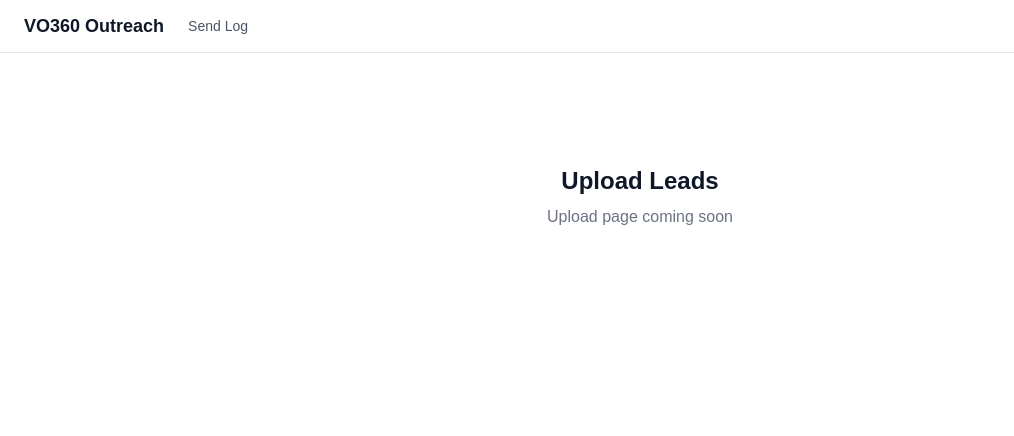
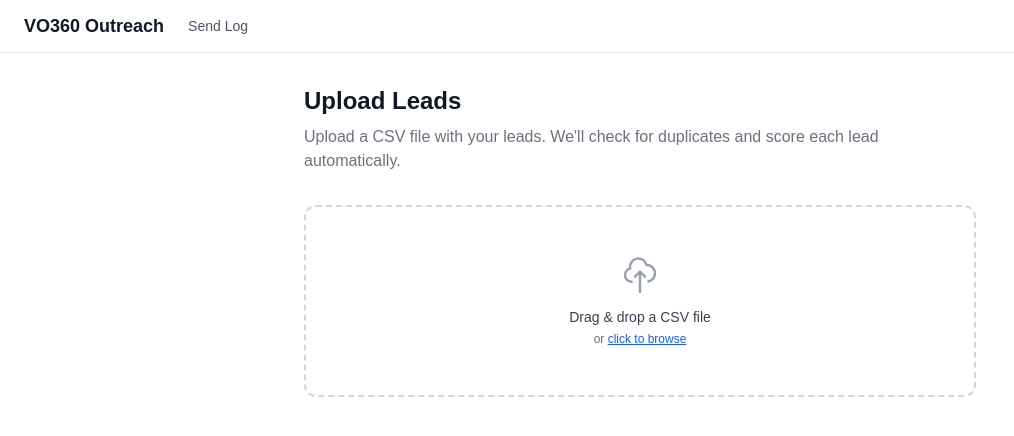
Before and after one commit to urielholzman36-cmd/BatchLeads-GHL-COLD-AUDIENCE-, a Next.js app: page / in a window 1280 px wide. Shown: the top 436 px of the page, without its empty margins (0-1014 px from the left). Built offline with nearby package versions, Linux system fonts and the light colour scheme.

Commit message:
feat: add upload page with CSV parsing and GHL dedup

```diff
--- a/src/app/page.tsx
+++ b/src/app/page.tsx
@@ -1,8 +1,113 @@
-export default function Home() {
+"use client";
+
+import { useState } from "react";
+import { useRouter } from "next/navigation";
+import UploadZone from "@/components/upload-zone";
+import { parseCSV } from "@/lib/csv-parser";
+import type { Lead } from "@/lib/types";
+
+type Status =
+  | { kind: "idle" }
+  | { kind: "parsed"; count: number }
+  | { kind: "deduping"; count: number }
+  | { kind: "done"; newLeads: Lead[]; skipped: number }
+  | { kind: "error"; message: string };
+
+export default function UploadPage() {
+  const router = useRouter();
+  const [status, setStatus] = useState<Status>({ kind: "idle" });
+
+  async function handleFileLoaded(csvText: string) {
+    const leads = parseCSV(csvText);
+    if (leads.length === 0) {
+      setStatus({ kind: "error", message: "No valid leads found in this CSV." });
+      return;
+    }
+
+    setStatus({ kind: "deduping", count: leads.length });
+
+    const phones = leads.map((l) => l.phone).filter(Boolean);
+
+    let alreadyContacted: string[] = [];
+    try {
+      const res = await fetch("/api/dedup", {
+        method: "POST",
+        headers: { "Content-Type": "application/json" },
+        body: JSON.stringify({ phones }),
+      });
+      if (res.ok) {
+        const data = await res.json();
+        alreadyContacted = data.alreadyContacted ?? [];
+      }
+    } catch {
+      // dedup failure is non-fatal; proceed with all leads
+    }
+
+    const contactedSet = new Set(alreadyContacted);
+    const newLeads = leads.filter((l) => !contactedSet.has(l.phone));
+    const skipped = leads.length - newLeads.length;
+
+    setStatus({ kind: "done", newLeads, skipped });
+  }
+
+  function handleProceed() {
+    if (status.kind !== "done") return;
+    sessionStorage.setItem("outreach_leads", JSON.stringify(status.newLeads));
+    router.push("/review");
+  }
+
   return (
-    <div className="text-center py-20">
-      <h1 className="text-2xl font-bold text-gray-900">Upload Leads</h1>
-      <p className="text-gray-500 mt-2">Upload page coming soon</p>
+    <div className="max-w-2xl mx-auto">
+      <h1 className="text-2xl font-bold text-gray-900 mb-2">Upload Leads</h1>
+      <p className="text-gray-500 mb-8">
+        Upload a CSV file with your leads. We&apos;ll check for duplicates and score each lead automatically.
+      </p>
+
+      <UploadZone onFileLoaded={handleFileLoaded} />
+
+      {status.kind !== "idle" && (
+        <div className="mt-6 p-4 rounded-xl border border-gray-200 bg-white">
+          {status.kind === "deduping" && (
+            <div className="flex items-center gap-3">
+              <svg className="animate-spin h-5 w-5 text-blue-500" xmlns="http://www.w3.org/2000/svg" fill="none" viewBox="0 0 24 24">
+                <circle className="opacity-25" cx="12" cy="12" r="10" stroke="currentColor" strokeWidth="4" />
+                <path className="opacity-75" fill="currentColor" d="M4 12a8 8 0 018-8v8H4z" />
+              </svg>
+              <p className="text-gray-700">
+                Found <strong>{status.count}</strong> leads. Checking for duplicates&hellip;
+              </p>
+            </div>
+          )}
+
+          {status.kind === "done" && (
+            <div className="space-y-3">
+              <p className="text-gray-700">
+                <strong className="text-green-600">{status.newLeads.length} new leads</strong>
+                {status.skipped > 0 && (
+                  <span className="text-gray-500">, {status.skipped} already contacted (skipped)</span>
+                )}
+              </p>
+              {status.newLeads.length > 0 ? (
+                <button
+                  onClick={handleProceed}
+                  className="inline-flex items-center gap-2 bg-blue-600 hover:bg-blue-700 text-white font-medium px-5 py-2.5 rounded-lg transition-colors"
+                >
+                  Score &amp; Generate Messages
+                  <svg className="w-4 h-4" fill="none" stroke="currentColor" viewBox="0 0 24 24">
+                    <path strokeLinecap="round" strokeLinejoin="round" strokeWidth={2} d="M9 5l7 7-7 7" />
+                  </svg>
+                </button>
+              ) : (
+                <p className="text-gray-500 text-sm">All leads have already been contacted.</p>
+              )}
+            </div>
+          )}
+
+          {status.kind === "error" && (
+            <p className="text-red-600">{status.message}</p>
+          )}
+        </div>
+      )}
     </div>
   );
 }
--- /dev/null
+++ b/src/components/upload-zone.tsx
@@ -0,0 +1,95 @@
+"use client";
+
+import { useRef, useState } from "react";
+
+interface UploadZoneProps {
+  onFileLoaded: (csvText: string) => void;
+}
+
+export default function UploadZone({ onFileLoaded }: UploadZoneProps) {
+  const [isDragging, setIsDragging] = useState(false);
+  const [fileName, setFileName] = useState<string | null>(null);
+  const [error, setError] = useState<string | null>(null);
+  const inputRef = useRef<HTMLInputElement>(null);
+
+  function handleFile(file: File) {
+    if (!file.name.endsWith(".csv")) {
+      setError("Please upload a .csv file.");
+      return;
+    }
+    setError(null);
+    setFileName(file.name);
+    const reader = new FileReader();
+    reader.onload = (e) => {
+      const text = e.target?.result as string;
+      onFileLoaded(text);
+    };
+    reader.readAsText(file);
+  }
+
+  function onDragOver(e: React.DragEvent) {
+    e.preventDefault();
+    setIsDragging(true);
+  }
+
+  function onDragLeave() {
+    setIsDragging(false);
+  }
+
+  function onDrop(e: React.DragEvent) {
+    e.preventDefault();
+    setIsDragging(false);
+    const file = e.dataTransfer.files[0];
+    if (file) handleFile(file);
+  }
+
+  function onInputChange(e: React.ChangeEvent<HTMLInputElement>) {
+    const file = e.target.files?.[0];
+    if (file) handleFile(file);
+  }
+
+  return (
+    <div>
+      <label
+        htmlFor="csv-upload"
+        onDragOver={onDragOver}
+        onDragLeave={onDragLeave}
+        onDrop={onDrop}
+        className={`flex flex-col items-center justify-center w-full h-48 border-2 border-dashed rounded-xl cursor-pointer transition-colors ${
+          isDragging
+            ? "border-blue-500 bg-blue-50"
+            : "border-gray-300 bg-white hover:border-blue-400 hover:bg-gray-50"
+        }`}
+      >
+        {fileName ? (
+          <>
+            <svg className="w-8 h-8 text-green-500 mb-2" fill="none" stroke="currentColor" viewBox="0 0 24 24">
+              <path strokeLinecap="round" strokeLinejoin="round" strokeWidth={2} d="M5 13l4 4L19 7" />
+            </svg>
+            <p className="text-sm font-medium text-gray-700">{fileName}</p>
+            <p className="text-xs text-gray-500 mt-1">Click or drag to replace</p>
+          </>
+        ) : (
+          <>
+            <svg className="w-10 h-10 text-gray-400 mb-3" fill="none" stroke="currentColor" viewBox="0 0 24 24">
+              <path strokeLinecap="round" strokeLinejoin="round" strokeWidth={1.5} d="M7 16a4 4 0 01-.88-7.903A5 5 0 1115.9 6L16 6a5 5 0 011 9.9M15 13l-3-3m0 0l-3 3m3-3v12" />
+            </svg>
+            <p className="text-sm font-medium text-gray-700">
+              {isDragging ? "Drop your CSV here" : "Drag & drop a CSV file"}
+            </p>
+            <p className="text-xs text-gray-500 mt-1">or <span className="text-blue-600 underline">click to browse</span></p>
+          </>
+        )}
+      </label>
+      <input
+        id="csv-upload"
+        ref={inputRef}
+        type="file"
+        accept=".csv"
+        className="hidden"
+        onChange={onInputChange}
+      />
+      {error && <p className="mt-2 text-sm text-red-600">{error}</p>}
+    </div>
+  );
+}
```
